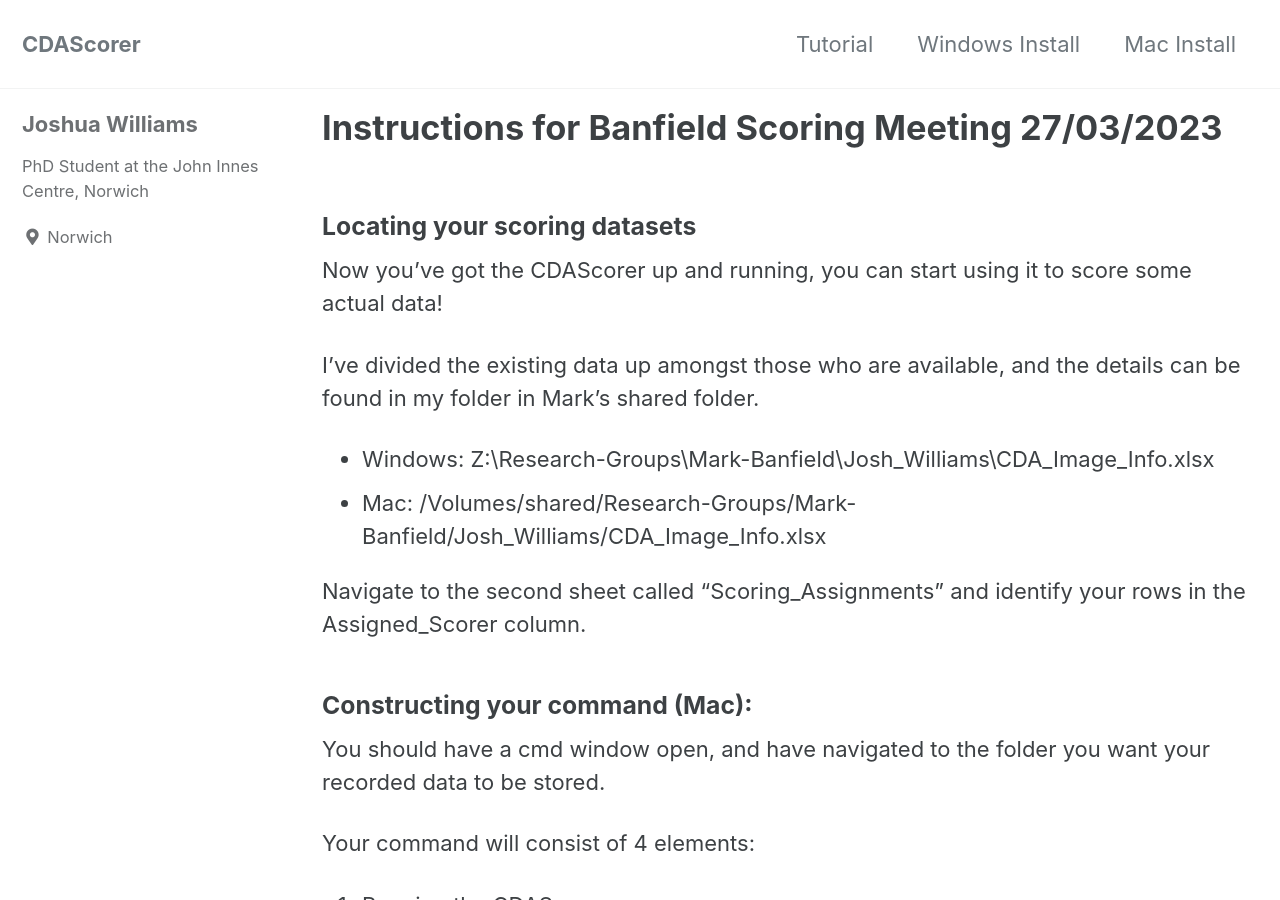
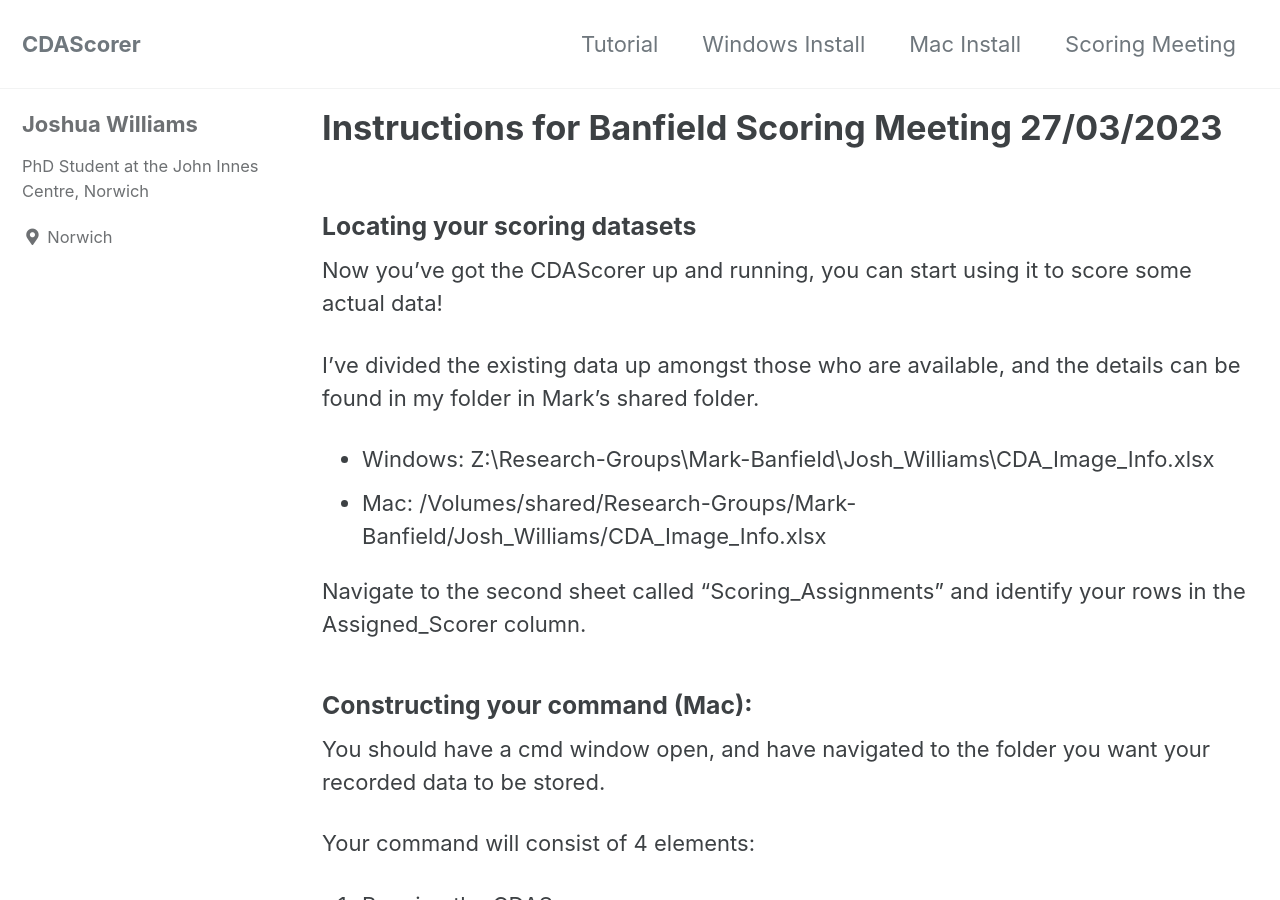
Before and after one commit to joshuandwilliams/CDAScorer, a Jekyll site: the page built from docs/_pages/scoring_meeting.md, in a window 1280 px wide and 900 px high. Built offline with Jekyll 4.4.1, drawn with Linux system fonts in a browser that asks for light colours; cached includes are drawn as plain includes.

Commit message:
Update navigation.yml

```diff
--- a/docs/_data/navigation.yml
+++ b/docs/_data/navigation.yml
@@ -6,3 +6,5 @@ main:
     url: /windows_install/
   - title: "Mac Install"
     url: /mac_install/
+  - title: "Scoring Meeting"
+    url: /scoring_meeting/
```
